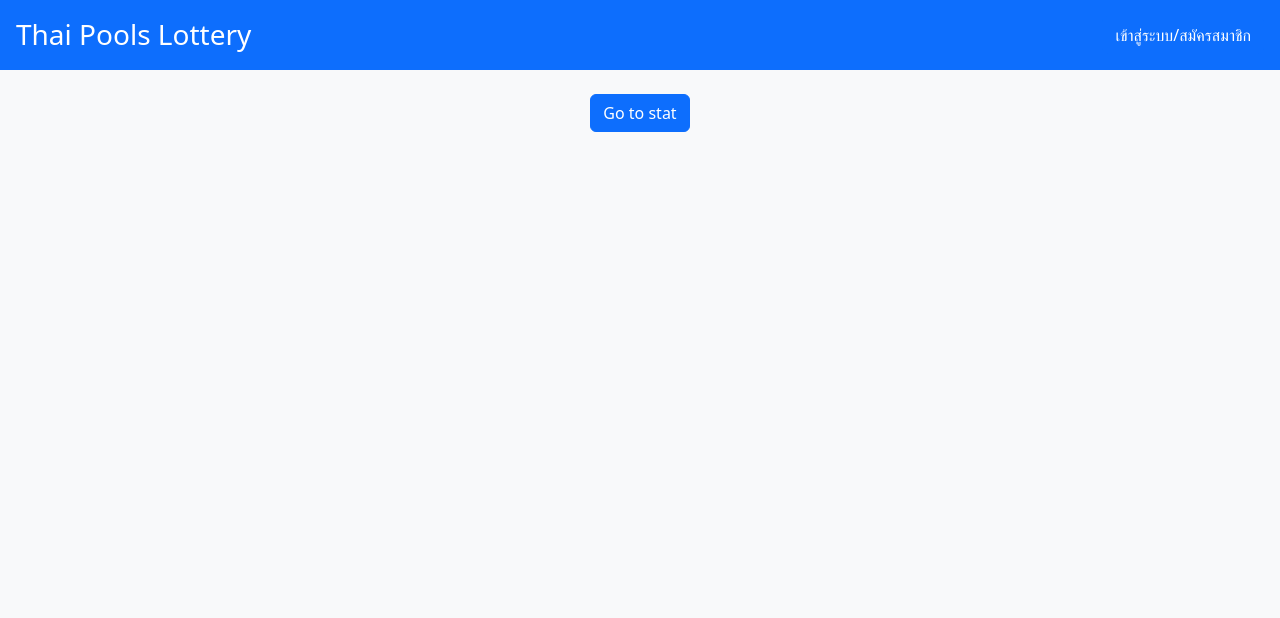
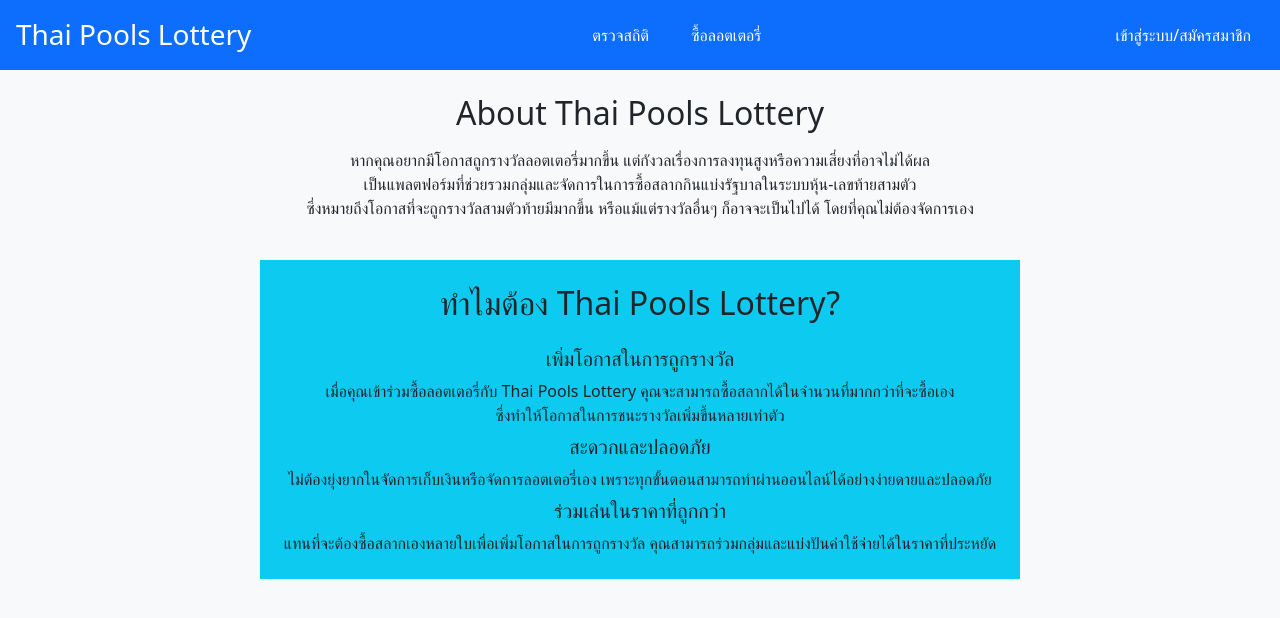
Before and after one commit to TheoMan8520/lotto, a Django app: page / in a window 1280 px wide. Shown: the top 618 px of the page. Run offline with Django 5.2, Linux system fonts and the light colour scheme; some libraries are stand-ins or nearby versions.

Commit message:
utilize account and adjust home/header

```diff
--- a/app/templates/header.html
+++ b/app/templates/header.html
@@ -35,14 +35,17 @@
 <body class="bg-light">
     <div class="header d-flex w-100 p-3 bg-primary align-items-center">
         <a href="{% url 'lotto:main' %}"><h3 class="text-white">Thai Pools Lottery</h3></a>
-        <div class="d-flex ms-auto g-05 align-items-center">
+        <div class="d-flex g-10 mx-auto">
+          <a href="{% url 'lotto:stat' %}" class="btn btn-primary"><p class="text-white">ตรวจสถิติ</p></a>
+          {% if not user.is_superuser %}
+            <a href="{% url 'lotto:rooms' %}" class="btn btn-primary"><p class="text-white">ซื้อลอตเตอรี่</p></a>
+          {% endif %}
+        </div>
+        <div class="d-flex g-05 align-items-center">
           {% if user.is_authenticated %}
-            {% if not user.is_superuser %}
-              <a href="{% url 'lotto:rooms' %}" class="btn btn-primary"><p class="text-white">ซื้อลอตเตอรี่</p></a>
-            {% endif %}
             <div class="dropdown">
               <button class="btn btn-primary dropdown-toggle" type="button" data-bs-toggle="dropdown" aria-expanded="false">
-                Profile
+                Hello, {{ user.username }}
               </button>
               <ul class="dropdown-menu">
                 <li><a href="{% url 'lotto:slips' %}" class="dropdown-item">slips</a></li>
--- a/app/templates/main.html
+++ b/app/templates/main.html
@@ -1,8 +1,27 @@
 {% extends "header.html" %}
 {% block content %}
-  <div class="d-flex flex-column w-100 h-100 align-items-center g-10 pt-2">
-    <a class="d-flex btn btn-primary" href="{% url 'lotto:stat' %}">Go to stat</a>
-  </div>
-  {% if user.is_authenticated %}
-  {% endif %}
+  <div class="d-flex flex-column w-100 h-100 align-items-center g-10 p-2">
+    <div class="d-flex flex-column align-items-center mb-4">
+      <h2 class="mb-3">About Thai Pools Lottery</h2>
+      <p class="text-center">
+        หากคุณอยากมีโอกาสถูกรางวัลลอตเตอรี่มากขึ้น แต่กังวลเรื่องการลงทุนสูงหรือความเสี่ยงที่อาจไม่ได้ผล <br>
+        เป็นแพลตฟอร์มที่ช่วยรวมกลุ่มและจัดการในการซื้อสลากกินแบ่งรัฐบาลในระบบหุ้น-เลขท้ายสามตัว <br>
+        ซึ่งหมายถึงโอกาสที่จะถูกรางวัลสามตัวท้ายมีมากขึ้น หรือแม้แต่รางวัลอื่นๆ ก็อาจจะเป็นไปได้ โดยที่คุณไม่ต้องจัดการเอง
+      </p>
+    </div>
+    <div class="d-flex flex-column align-items-center g-05 bg-info p-4 ">
+      <h2 class="mb-3">ทำไมต้อง Thai Pools Lottery?</h2>
+      <h5>เพิ่มโอกาสในการถูกรางวัล</h5>
+      <p class="text-center">
+        เมื่อคุณเข้าร่วมซื้อลอตเตอรี่กับ Thai Pools Lottery คุณจะสามารถซื้อสลากได้ในจำนวนที่มากกว่าที่จะซื้อเอง <br>
+        ซึ่งทำให้โอกาสในการชนะรางวัลเพิ่มขึ้นหลายเท่าตัว
+      </p>
+      <h5>สะดวกและปลอดภัย</h5>
+      <p>
+        ไม่ต้องยุ่งยากในจัดการเก็บเงินหรือจัดการลอตเตอรี่เอง เพราะทุกขั้นตอนสามารถทำผ่านออนไลน์ได้อย่างง่ายดายและปลอดภัย
+      </p>
+      <h5>ร่วมเล่นในราคาที่ถูกกว่า</h5>
+      <p>แทนที่จะต้องซื้อสลากเองหลายใบเพื่อเพิ่มโอกาสในการถูกรางวัล คุณสามารถร่วมกลุ่มและแบ่งปันค่าใช้จ่ายได้ในราคาที่ประหยัด</p>
+    </div>
+</div>
 {% endblock %}
--- a/app/templates/slips.html
+++ b/app/templates/slips.html
@@ -18,6 +18,8 @@
                                 <p>ผู้ซื้อ: {{ slip.user.username }}</p>
                                 <p>room: {{ slip.room.id }}</p>
                                 <p>round: {{ slip.round_bought.date }}</p>
+                                <p>เลขบัญชี: {{ slip.user.account.banknumber }}</p>
+                                <p>ธนาคาร: {{ slip.user.account.bankname }}</p>
                                 <p>จำนวนเงินที่ต้องได้รับ: {{ slip.prize }}</p>
                                 <p>สถานะการโอน: {{ slip.status }}</p>
                                 {% if user.is_superuser %}
--- a/app/views.py
+++ b/app/views.py
@@ -8,7 +8,7 @@
 from django.views import View
 
 from .forms import SignUpForm, TransactionForm
-from .models import LottoBought, Room, Round, Slip, Transaction
+from .models import Account, LottoBought, Room, Round, Slip, Transaction
 
 
 def signup_method(request):
@@ -18,10 +18,14 @@
         if request.method == "POST":
             form = SignUpForm(request.POST)
             if form.is_valid():
+                form.save()
                 username = form.cleaned_data.get('username')
                 password = form.cleaned_data.get('password1')
-                form.save()
                 user = authenticate(username=username, password=password)
+
+                banknumber = form.cleaned_data.get('banknumber')
+                bankname = form.cleaned_data.get('bankname')
+                Account.objects.create(user=user, banknumber=banknumber, bankname=bankname)
                 if user is not None:
                     login(request, user)
                     return redirect(success_url)
```
Also changed, not shown: app/forms.py (+25 -1 lines), app/models.py (+24 -0 lines), app/templates/signup.html (+22 -0 lines), app/migrations/0002_account.py (added), app/migrations/0003_alter_account_user.py (added).
